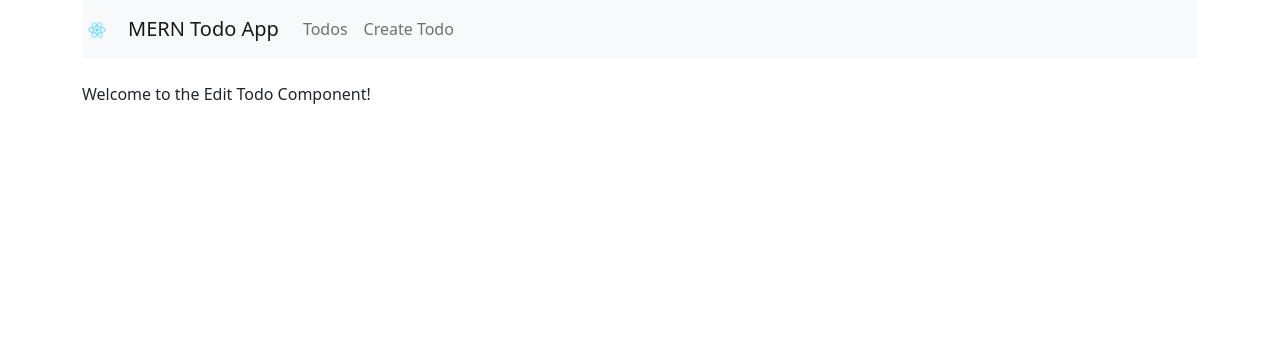
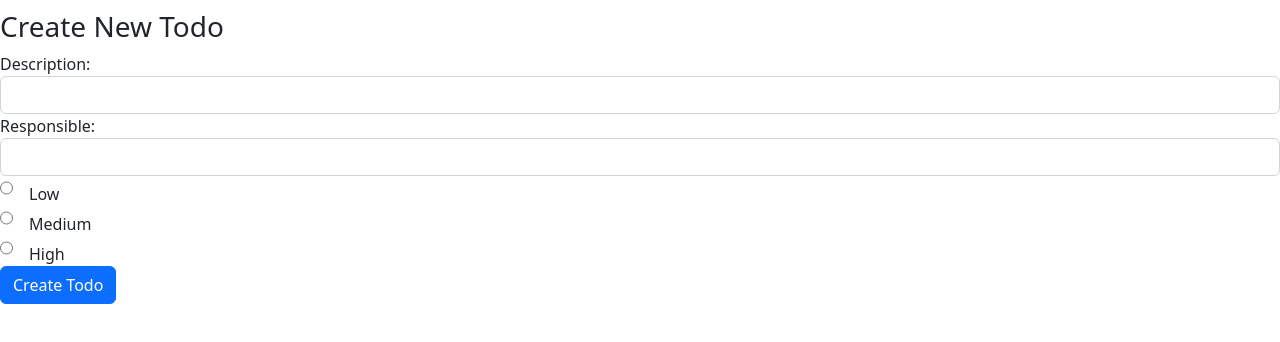
Before and after one commit to albertzeap/MERN-TodoList, a React (Create React App) app: page /edit/1 in a window 1280 px wide. Shown: the top 342 px of the page. Built offline with nearby package versions, Linux system fonts and the light colour scheme.

Commit message:
Refactored CreateTodo into functional component using hooks

```diff
--- a/src/App.js
+++ b/src/App.js
@@ -2,48 +2,56 @@ import React, { Component } from "react";
 import { BrowserRouter as Router, Route, Routes, Link } from "react-router-dom";
 import TodoList from "./components/TodoList";
 import EditTodo from "./components/EditTodo";
-import CreateTodo from "./components/CreateTodo";
 
 import logo from "./logo.svg";
 import "bootstrap/dist/css/bootstrap.min.css";
+import { CreateTodo } from "./components/CreateTodo";
 
-class App extends Component {
-  render() {
-    return (
-      <Router>
-        <div className="container">
-          <nav className="navbar navbar-expand-lg navbar-light bg-light">
-            <a
-              className="navbar-brand"
-              href="https://codingthesmartway.com"
-              target="_blank" rel="noreferrer"
-            >
-              <img src={logo} width="30" height="30"
-                   alt="CodingTheSmartWay.com"
-              />
-            </a>
-            <Link to="/" className="navbar-brand">MERN Todo App</Link>
-            <div className="collapse navbar-collapse">
-              <ul className="navbar-nav mr-auto">
-                <li className="navbar-item">
-                  <Link to="/" className="nav-link">Todos</Link>
-                </li>
-                <li className="navbar-item">
-                  <Link to="/create" className="nav-link">Create Todo</Link>
-                </li>
-              </ul>
-            </div>
-          </nav>
-          <br/>
-          <Routes>
-            <Route path="/" exact element={<TodoList/>}/>
-            <Route path="/edit/:id" element={<EditTodo/>}/>
-            <Route path="/create" element={<CreateTodo/>}/>
-          </Routes>
-        </div>
-      </Router>
-    );
-  }
+// class App extends Component {
+//   render() {
+//     return (
+//       <Router>
+//         <div className="container">
+//           <nav className="navbar navbar-expand-lg navbar-light bg-light">
+//             <a
+//               className="navbar-brand"
+//               href="https://codingthesmartway.com"
+//               target="_blank" rel="noreferrer"
+//             >
+//               <img src={logo} width="30" height="30"
+//                    alt="CodingTheSmartWay.com"
+//               />
+//             </a>
+//             <Link to="/" className="navbar-brand">MERN Todo App</Link>
+//             <div className="collapse navbar-collapse">
+//               <ul className="navbar-nav mr-auto">
+//                 <li className="navbar-item">
+//                   <Link to="/" className="nav-link">Todos</Link>
+//                 </li>
+//                 <li className="navbar-item">
+//                   <Link to="/create" className="nav-link">Create Todo</Link>
+//                 </li>
+//               </ul>
+//             </div>
+//           </nav>
+//           <br/>
+//           <Routes>
+//             <Route path="/" exact element={<TodoList/>}/>
+//             <Route path="/edit/:id" element={<EditTodo/>}/>
+//             <Route path="/create" element={<CreateTodo/>}/>
+//           </Routes>
+//         </div>
+//       </Router>
+//     );
+//   }
+// }
+
+const App = () => {
+  return(
+    <div>
+      <CreateTodo/>
+    </div>
+  )
 }
 
 export default App;
--- a/src/components/CreateTodo.js
+++ b/src/components/CreateTodo.js
@@ -1,127 +1,115 @@
-import React, { Component } from "react";
+import React, { useState } from "react";
 import axios from 'axios';
+// import { useForm } from "../hooks/useForm";
 
-export default class CreateTodo extends Component {
-    constructor(props){
-        super(props);
 
-        this.state = {
+export const CreateTodo = () =>{
+
+    // Initial state for todo item
+    const initialState = {
         todo_description: "",
         todo_responsible: "",
         todo_priority: "",
         todo_completed: false
     }
 
-        this.onChangeTodoDescription = this.onChangeTodoDescription.bind(this);
-        this.onChangeTodoResponsible = this.onChangeTodoResponsible.bind(this);
-        this.onChangeTodoPriority = this.onChangeTodoPriority.bind(this);
-        this.onSubmit = this.onSubmit.bind(this);
-    }
+    // Uses custom hook useForm to handle forms
+    // const [values, handleChange] = useForm(initialState);
 
-    // Capture the change in input and set it to component state
+    // useState to handle values in form
+    const [values, setState] = useState(initialState);
 
-    onChangeTodoDescription(e) {
-        this.setState({
-            todo_description: e.target.value
-        });
-    }
+    // reset the state back to initial value
+    const clearState = () => {
+        setState({...initialState});
+    };
 
-    onChangeTodoResponsible(e){
-        this.setState({
-            todo_responsible: e.target.value
-        });
-    }
+    // keep track of user input
+    const handleChange = (e) => {
+        const {name, value} = e.target;
+        setState((prevState) => ({...prevState, [name]: value }));
+    };
 
-    onChangeTodoPriority(e) {
-        this.setState({
-            todo_priority: e.target.value
-        });
-    }
 
-    onSubmit(e){
+    // Saves the response to an object that is pushed to our backend
+    const submit = (e) => {
         e.preventDefault();
-
-        console.log(`Form Submitted`);
-        console.log(`Todo Description: ${this.state.todo_description}`);
-        console.log(`Todo Responsible: ${this.state.todo_responsible}`);
-        console.log(`Todo Priority: ${this.state.todo_priority}`);
 
         // Create object to post to MongoDB
         const newTodo = {
-            todo_description: this.state.todo_description,
-            todo_responsible: this.state.todo_responsible,
-            todo_priority: this.state.todo_priority,
-            todo_completed: this.state.todo_completed
+            todo_description: values.todo_description,
+            todo_responsible: values.todo_responsible,
+            todo_priority: values.todo_priority,
+            todo_completed: false
         };
 
-        axios.post('http://localhost:4000/todos/create', newTodo)
-            .then(res => console.log(res.data));
+        console.log(newTodo);
 
-        this.setState({
-            todo_description: "",
-            todo_responsible: "",
-            todo_priority: "",
-            todo_completed: false
-        });
+        // axios.post('http://localhost:4000/todos/create', newTodo)
+        //     .then(res => console.log(res.data));
+
+        clearState();
+
+        console.log("submit");
     }
 
-
-    render() {
     return(
         <div style={{marginTop: 10}}>
         <h3>Create New Todo</h3>
-                <form onSubmit={this.onSubmit}>
+        <form onSubmit={submit}>
             <div className="form-group">
                 <label>Description: </label>
                 <input required
+                    name="todo_description"
                     type="text"
                     className="form-control"
-                            value={this.state.todo_description}
-                            onChange={this.onChangeTodoDescription}
+                    value={values.todo_description}
+                    onChange={handleChange}
                 />
             </div>
             <div className="form-group">
                 <label>Responsible: </label>
                 <input
+                    name="todo_responsible"
                     type="text"
                     className="form-control"
-                            value={this.state.todo_responsible}
-                            onChange={this.onChangeTodoResponsible}
+                    value={values.todo_responsible}
+                    onChange={handleChange}
                 />
             </div>
             <div className="form-group">
                 <input
+                    name="priorityOptions"
                     className="form-check form-check-inline"
                     type="radio"
-                            name="priorityOptions"
                     id="priorityLow"
                     value="Low"
-                            checked={this.state.todo_priority === "Low"}
-                            onChange={this.onChangeTodoPriority}
+                    checked={values.todo_priority === "Low"}
+                    onChange={handleChange}
                 />
                 <label className="form-check-label">Low</label>
             </div>
             <div className="form-group">
                 <input
+                    name="priorityOptions"
                     className="form-check form-check-inline"
                     type="radio"
-                            name="priorityOptions"
                     id="priorityMedium"
                     value="Medium"
-                            checked={this.state.todo_priority === "Medium"}
-                            onChange={this.onChangeTodoPriority}
+                    checked={values.todo_priority === "Medium"}
+                    onChange={handleChange}
                 />
                 <label className="form-check-label">Medium</label>
             </div>
             <div className="form-group">
                 <input
+                    name="priorityOptions"
                     className="form-check form-check-inline"
                     type="radio"
-                            name="priorityOptions"
                     id="priorityHigh"
                     value="High"
-                            checked={this.state.todo_priority === "High"}
-                            onChange={this.onChangeTodoPriority}
+                    checked={values.todo_priority === "High"}
+                    onChange={handleChange}
                 />
                 <label className="form-check-label">High</label>
             </div>
@@ -130,6 +118,6 @@ export default class CreateTodo extends Component {
             </div>
         </form>
     </div>
-        )
+    );
+
 }
-}
--- a/src/components/EditTodo.js
+++ b/src/components/EditTodo.js
@@ -1,10 +1,174 @@
 import React, { Component } from "react";
+import axios from 'axios';
+import { useParams, useNavigate } from 'react-router-dom';
+
+// in react-router-dom v6 .params and .history has been changed to
+// useParams and useNavigate (React Hooks)
+
+// function MatchParam(data) {
+//     const { id } = useParams();
+//     const item = data.find((todo) => todo.id === String(id));
+
+//     return item;
+// }
+
 
 export default class EditTodo extends Component {
+    constructor(props){
+        super(props);
+
+        this.state = {
+            todo_description: '',
+            todo_responsible: '',
+            todo_priority: '',
+            todo_completed: false
+        }
+
+        this.onChangeTodoDescription = this.onChangeTodoDescription.bind(this);
+        this.onChangeTodoResponsible = this.onChangeTodoResponsible.bind(this);
+        this.onChangeTodoPriority = this.onChangeTodoPriority.bind(this);
+        this.onChangeTodoCompleted = this.onChangeTodoCompleted.bind(this);
+        this.onSubmit = this.onSubmit.bind(this);
+
+    }
+
+    componentDidMount() {
+        // const id = MatchParam(this.props);
+        // console.log(this.props.match.params.id)
+        axios.get('http://localhost:4000/todos/6373da38cd475201fdffc9cf')
+            .then(response =>{
+                this.setState({
+                    todo_description: response.data.todo_description,
+                    todo_responsible: response.data.todo_responsible,
+                    todo_priority: response.data.todo_priority,
+                    todo_completed: response.data.todo_completed
+                })
+            })
+            .catch(function(error){
+                console.log(error);
+            })
+    }
+
+
+    onChangeTodoDescription(e) {
+        this.setState({
+            todo_description: e.target.value
+        });
+    }
+
+    onChangeTodoResponsible(e){
+        this.setState({
+            todo_responsible: e.target.value
+        });
+    }
+
+    onChangeTodoPriority(e) {
+        this.setState({
+            todo_priority: e.target.value
+        });
+    }
+
+    onChangeTodoCompleted(e){
+        this.setState({
+            todo_completed: !this.state.todo_completed
+        });
+    }
+
+    onSubmit(e){
+        e.preventDefault();
+
+        const obj = {
+            todo_description: this.state.todo_description,
+            todo_responsible: this.state.todo_responsible,
+            todo_priority: this.state.todo_priority,
+            todo_complete: this.state.todo_completed
+        };
+        console.log(obj);
+        axios.post('http://localhost:4000/todos/update/'+'6373da38cd475201fdffc9cf',obj)
+            .then(res => console.log(res.data))
+
+        // navigate('/');
+    }
+
+
     render(){
         return(
             <div>
-                <p>Welcome to the Edit Todo Component!</p>
+                <h3 align="center">Edit Todo</h3>
+                <form onSubmit={this.onSubmit}>
+                    <div className="form-group">
+                        <label>Description: </label>
+                        <input
+                            type="text"
+                            className="form-control"
+                            value={this.state.todo_description}
+                            onChange={this.onChangeTodoDescription}
+                        />
+                    </div>
+                    <div className="form-group">
+                        <label>Responsible: </label>
+                        <input
+                            type="text"
+                            className="form-control"
+                            value={this.state.todo_responsible}
+                            onChange={this.onChangeTodoResponsible}
+                        />
+                    </div>
+                    <div className="form-group">
+                        <div className="form-check form-check-inline">
+                            <input
+                                className="form-check-input"
+                                type="radio"
+                                name="priorityOptions"
+                                id="priorityLow"
+                                value="Low"
+                                checked={this.state.todo_priority === 'Low'}
+                                onChange={this.onChangeTodoPriority}
+                            />
+                            <label>Low</label>
+                        </div>
+                        <div className="form-check form-check-inline">
+                            <input
+                                className="form-check-input"
+                                type="radio"
+                                name="priorityOptions"
+                                id="priorityMedium"
+                                value="Medium"
+                                checked={this.state.todo_priority === 'Medium'}
+                                onChange={this.onChangeTodoPriority}
+                            />
+                            <label>Medium</label>
+                        </div>
+                        <div className="form-check form-check-inline">
+                            <input
+                                className="form-check-input"
+                                type="radio"
+                                name="priorityOptions"
+                                id="priorityHigh"
+                                value="High"
+                                checked={this.state.todo_priority === 'High'}
+                                onChange={this.onChangeTodoPriority}
+                            />
+                            <label>High</label>
+                        </div>
+                    </div>
+                    <div className="form-check">
+                        <input
+                            className="form-check-input"
+                            id="completedCheckbox"
+                            type="checkbox"
+                            name="completedCheckbox"
+                            onChange={this.onChangeTodoCompleted}
+                            checked={this.state.todo_completed}
+                            value={this.state.todo_completed}
+                        />
+                        <label className="form-check-label" htmlFor="completedCheckbox">Completed</label>
+                    </div>
+                    <br/>
+                    <div className="form-group">
+                        <input type="submit" value="Update Todo" className="btn btn-primary"/>
+                    </div>
+                </form>
             </div>
         )
     }
--- /dev/null
+++ b/src/hooks/useForm.js
@@ -0,0 +1,16 @@
+import { useState } from "react";
+
+export const useForm = (initialValues) => {
+    const[values, setValues] = useState(initialValues);
+
+    return [
+        values,
+        e => {
+            // Return an object
+            setValues({
+                ...values,
+                [e.target.name]: e.target.value
+            });
+        }
+    ]
+};
--- a/src/index.css
+++ b/src/index.css
@@ -7,6 +7,7 @@ body {
   -moz-osx-font-smoothing: grayscale;
 }
 
+
 code {
   font-family: source-code-pro, Menlo, Monaco, Consolas, 'Courier New',
     monospace;
--- /dev/null
+++ b/src/styles/TodoList.css
@@ -0,0 +1,3 @@
+.completed {
+    text-decoration: line-through;
+  }
```
Also changed, not shown: src/components/TodoList.js (+6 -4 lines). Lines whose indentation alone changed are shown as unchanged.
